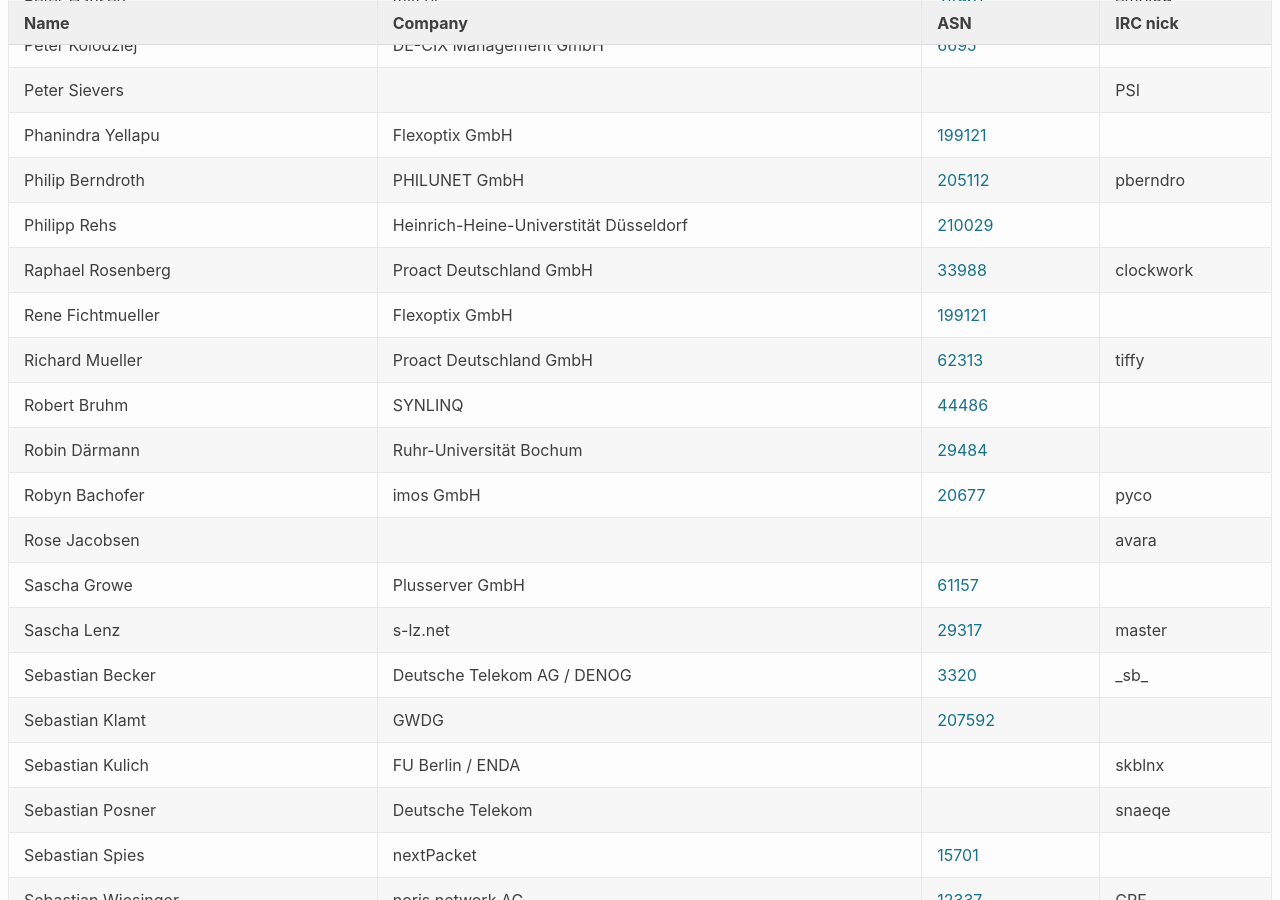
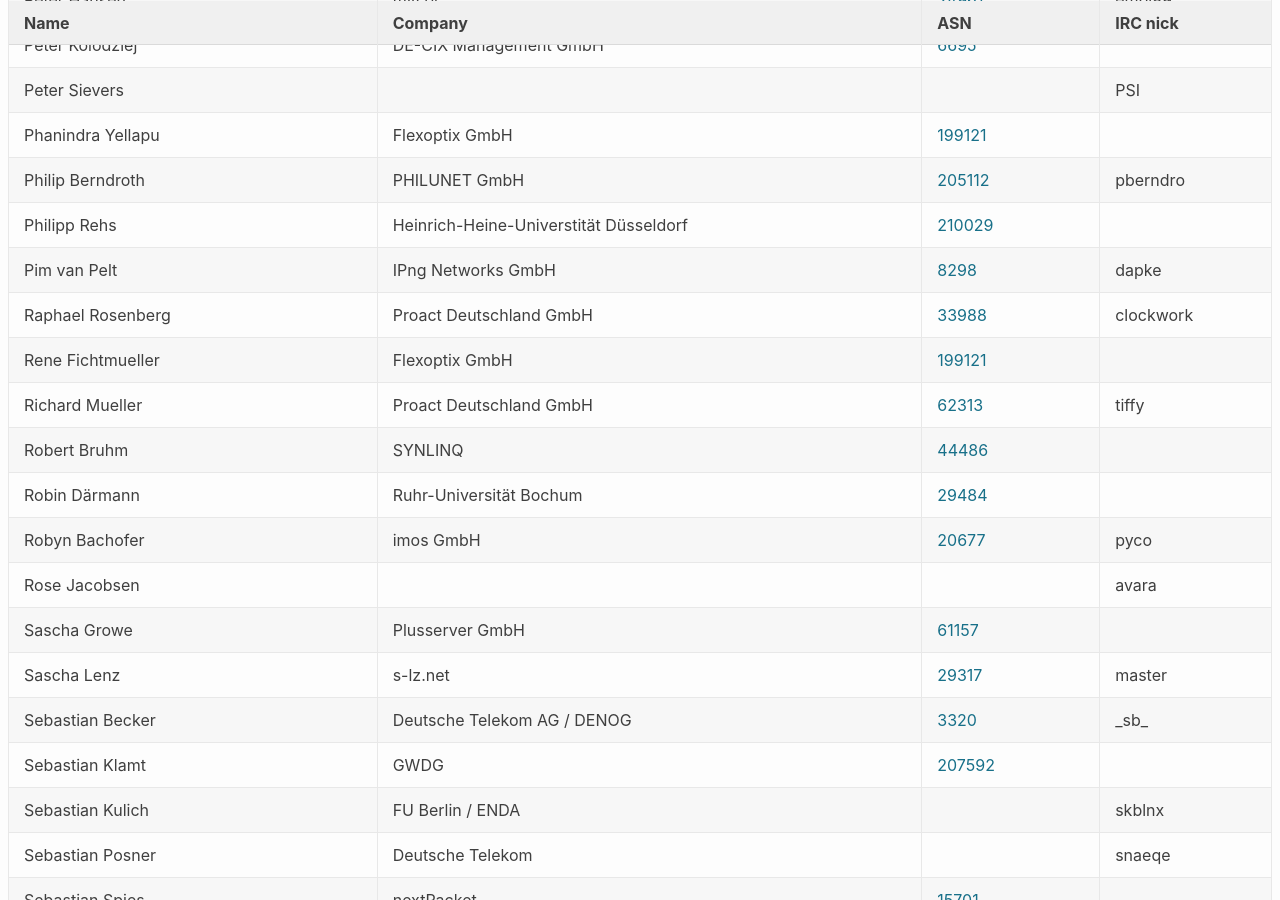
Before and after one commit to denog/pretix-attendeelist, a Jekyll site: the page built from denog14/index.md, in a window 1280 px wide and 900 px high, scrolled down 4654 px. Built offline with Jekyll 4.4.1, drawn with Linux system fonts in a browser that asks for light colours.

Commit message:
Latest data: Fri Oct  7 18:37:40 UTC 2022

```diff
--- a/_data/attendees_denog14_onsite.json
+++ b/_data/attendees_denog14_onsite.json
@@ -630,6 +630,12 @@
     "asn": "210029"
   },
   {
+    "name": "Pim van Pelt",
+    "company": "IPng Networks GmbH",
+    "irc": "dapke",
+    "asn": "8298"
+  },
+  {
     "name": "Raphael Rosenberg",
     "company": "Proact Deutschland GmbH",
     "irc": "clockwork",
```
